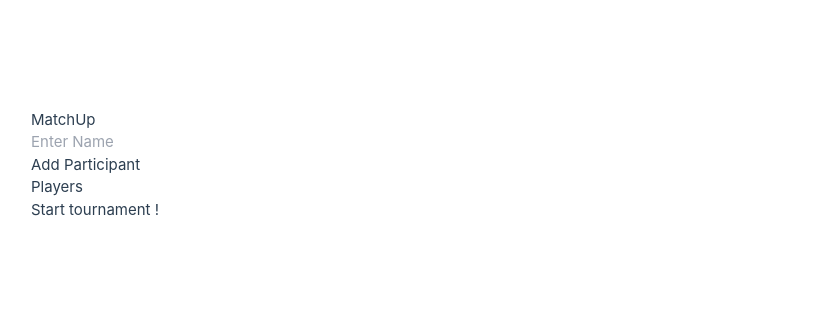
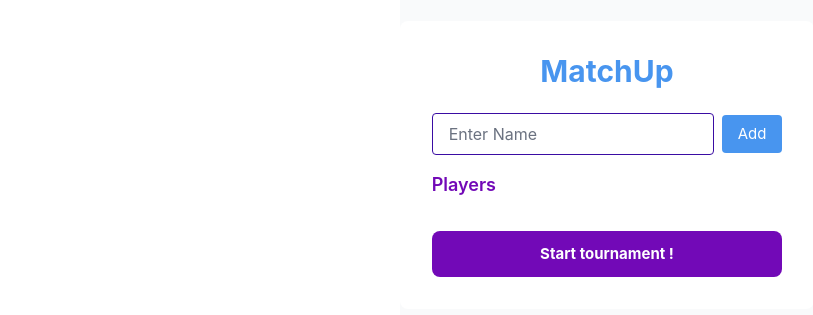
Before and after one commit to GeraldineRouy/match_up, a Vue app: page / in a window 1280 px wide. Shown: the part 235-550 px from the top of the page, without its empty margins (33-846 px from the left). Built offline with nearby package versions, Linux system fonts and the light colour scheme.

Commit message:
Step 2 done : CSS and TailwindCSS first version done.

```diff
--- a/index.html
+++ b/index.html
@@ -6,8 +6,8 @@
     <meta name="viewport" content="width=device-width, initial-scale=1.0">
     <title>Vite App</title>
   </head>
-  <body>
-    <div id="app"></div>
+  <body style="width: 100%; max-width: 1200px; margin: 0 auto;">
+    <div id="app" class="flex items-center justify-center"></div>
     <script type="module" src="/src/main.js"></script>
   </body>
 </html>
--- a/src/App.vue
+++ b/src/App.vue
@@ -12,7 +12,7 @@ export default {
 
 <template>
 
-<div id="app">
+<div id="app" class="bg-gray-50 flex items-center justify-center">
   <Home/>
 </div>
 </template>
--- a/src/assets/main.css
+++ b/src/assets/main.css
@@ -3,38 +3,3 @@
 @tailwind base;
 @tailwind components;
 @tailwind utilities;
-
-
-#app {
-  max-width: 1280px;
-  margin: 0 auto;
-  padding: 2rem;
-  font-weight: normal;
-}
-
-a,
-.green {
-  text-decoration: none;
-  color: hsla(160, 100%, 37%, 1);
-  transition: 0.4s;
-  padding: 3px;
-}
-
-@media (hover: hover) {
-  a:hover {
-    background-color: hsla(160, 100%, 37%, 0.2);
-  }
-}
-
-@media (min-width: 1024px) {
-  body {
-    display: flex;
-    place-items: center;
-  }
-
-  #app {
-    display: grid;
-    grid-template-columns: 1fr 1fr;
-    padding: 0 2rem;
-  }
-}
--- a/src/components/PlayerInput.vue
+++ b/src/components/PlayerInput.vue
@@ -20,14 +20,20 @@ export default {
 
 <template>
 
-  <div>
+  <div class="flex items-center gap-2 mb-4">
+
     <input
     type="text"
     v-model="name"
     placeholder="Enter Name"
+    class="flex-1 border border-muindigo rounded px-4 py-2 focus:outline-none focus:border-mumauve focus:ring-2 focus:ring-mumauve text-muindigo"
     @keyup.enter="addPlayer"
     >
-    <button @click="addPlayer">Add Participant</button>
+    <button @click="addPlayer"
+    class="bg-primary text-white px-4 py-2 rounded hover:bg-muelectric"
+    >Add
+    </button>
+
   </div>
 
 </template>
--- a/src/components/PlayersList.vue
+++ b/src/components/PlayersList.vue
@@ -5,6 +5,12 @@ export default {
     players: {
       type: Array,
       required: true
+    }
+  },
+  methods: {
+    getColorClass(index) {
+      const colors = ["bg-mumauve", "bg-muviolet2", "bg-muelectric"];
+      return colors[index % colors.length];
     }
   }
 };
@@ -14,9 +20,14 @@ export default {
 <template>
 
   <div>
-    <h3>Players</h3>
-    <ul>
-      <li v-for="(player, index) in players" :key="index">
+    <h2 class="text-lg font-semibold text-secondary mb-4">Players</h2>
+    <ul class="space-y-2">
+      <li
+          v-for="(player, index) in players"
+          :key="index"
+          :class="getColorClass(index)"
+          class="px-4 py-2 rounded text-white"
+      >
         {{ player }}
       </li>
     </ul>
--- a/src/components/StartTournamentButton.vue
+++ b/src/components/StartTournamentButton.vue
@@ -4,7 +4,12 @@ export default {};
 
 <template>
 
-  <button @click="$emit('start-tournament')">Start tournament !</button>
+  <button
+  @click="$emit('start-tournament')"
+  class="w-full bg-secondary text-white mt-4 py-3 rounded-lg font-bold hover:bg-mumauve"
+  >
+    Start tournament !
+  </button>
 
 </template>
 
--- a/src/main.js
+++ b/src/main.js
@@ -1,3 +1,4 @@
+import './assets/base.css'
 import './assets/main.css'
 
 import { createApp } from 'vue'
--- a/src/views/Home.vue
+++ b/src/views/Home.vue
@@ -28,12 +28,21 @@ export default {
 
 <template>
 
-  <div>
-    <h1>MatchUp</h1>
-    <PlayerInput @add-player="addPlayer" />
-    <PlayersList :players="players" />
-    <StartTournamentButton @start-tournament="startTournament" />
+  <div class="min-h-screen bg-gray-50 flex items-center justify-center">
+
+    <div class="bg-white p-8 rounded-lg">
+
+      <h1 class="text-3xl font-bold text-primary text-center mb-6">MatchUp</h1>
+
+      <PlayerInput @add-player="addPlayer" />
+      <PlayersList :players="players" />
+      <StartTournamentButton @start-tournament="startTournament" />
+
+    </div>
+
   </div>
+
+
 
 </template>
 
--- a/tailwind.config.js
+++ b/tailwind.config.js
@@ -7,18 +7,19 @@ export default {
   theme: {
     extend: {
       colors: {
-        mupink : '#f72585',
+        error : '#f72585',
         mumauve : '#b5179e',
-        mubergine : '#7209b7',
+        secondary : '#7209b7',
         muviolet : '#560bad',
         muviolet2 : '#480ca8',
         muindigo : '#3a0ca3',
-        mumarine : '#3f37c9',
+        warning : '#3f37c9',
         muelectric : '#4361ee',
-        mucyan : '#4895ef',
-        musky : '#4cc9f0'
+        primary : '#4895ef',
+        success : '#4cc9f0'
       }
     },
   },
-  plugins: [],
+  plugins: [
+      require('@tailwindcss/forms')],
 }
```
Also changed, not shown: 1 other file (tests, documents, lock files or other folders).
